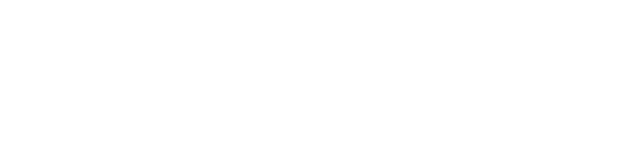
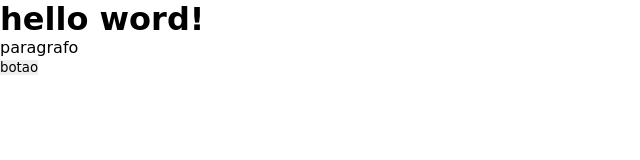
Before and after one commit to raujerhianzzi/jogomemoria, a plain HTML site: page PAGES/index.html in a window 1280 px wide. Shown: the whole page, without its empty margins (0-640 px from the left). Drawn offline with Linux system fonts and the light colour scheme.

Commit message:
reset css
reset do css

```diff
--- /dev/null
+++ b/PAGES/css/reset.css
@@ -0,0 +1,12 @@
+*{
+    @import url('https://fonts.googleapis.com/css2?family=Press+Start+2P&display=swap');
+
+    margin: 0;
+    padding: 0;
+    box-sizing: border-box;
+    list-style: none;
+    border: none;
+    font-family: 'Press Start 2P', cursive;
+
+
+}
--- a/PAGES/index.html
+++ b/PAGES/index.html
@@ -2,11 +2,15 @@
 <html lang="pt-br">
 <head>
     <meta charset="UTF-8">
-    <meta http-equiv="X-UA-Compatible" content="IE=edge">
     <meta name="viewport" content="width=device-width, initial-scale=1.0">
-    <title>Document</title>
+
+    <link rel="stylesheet" href="./css/reset.css">
+    <title>Memory Game</title>
 </head>
 <body>
+    <h1>hello word!</h1>
+    <p>paragrafo</p>
+    <p><input type="button" value="botao"></p>
 
 </body>
 </html>
```
